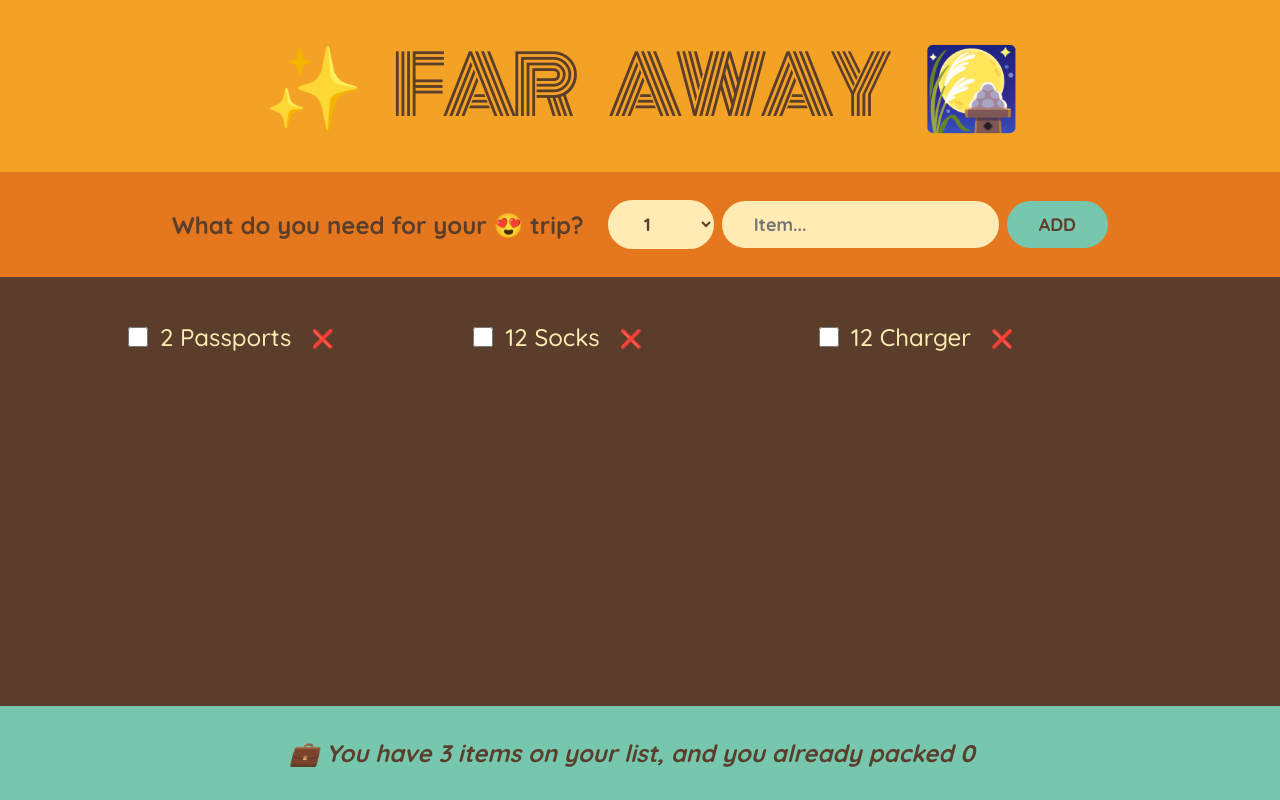
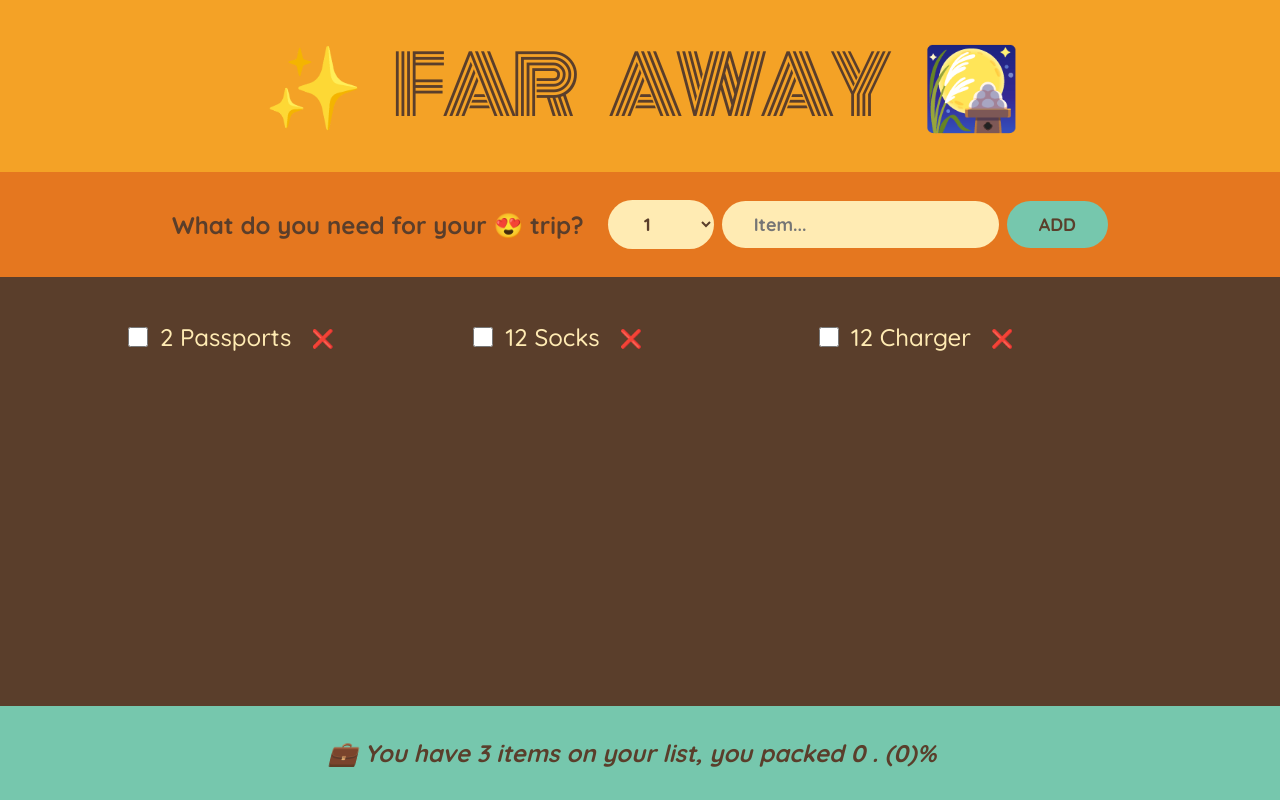
Before and after one commit to Wajid11/travel-list, a React (Create React App) app: page / in a window 1280 px wide. Built offline with nearby package versions, Linux system fonts and the light colour scheme.

Commit message:
adding percentage variable

```diff
--- a/src/App.js
+++ b/src/App.js
@@ -104,10 +104,17 @@ return <li>
  function Stats({additem}) {
   const numitem = additem.length;
   const numitempacked = additem.filter(items=>items.packed).length;
+  const percentageotem = Math.round((numitempacked/numitem)*100);
   console.log(numitempacked);
   return (
     <footer className="stats">
-      <h3><em>💼 You have {numitem} items on your list, and you already packed {numitempacked} </em></h3>
+      <h3>
+      <em>
+        {percentageotem === 100 ? 'You are ready to go ✈' :
+        `💼 You have ${numitem} items on your list, you packed ${numitempacked} .  (${percentageotem})% `
+      }
+      </em>
+        </h3>
   </footer>
   )
  }
```
